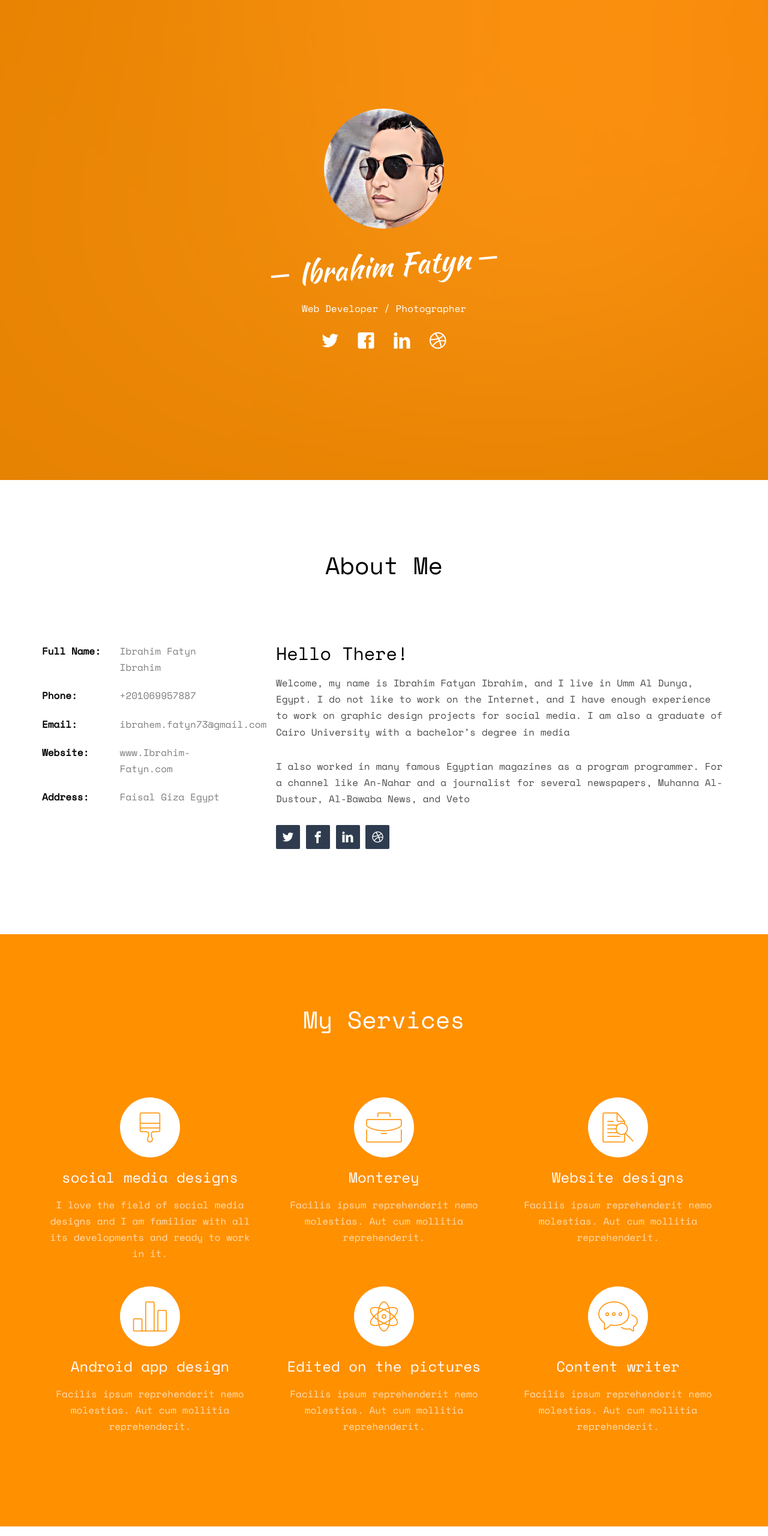
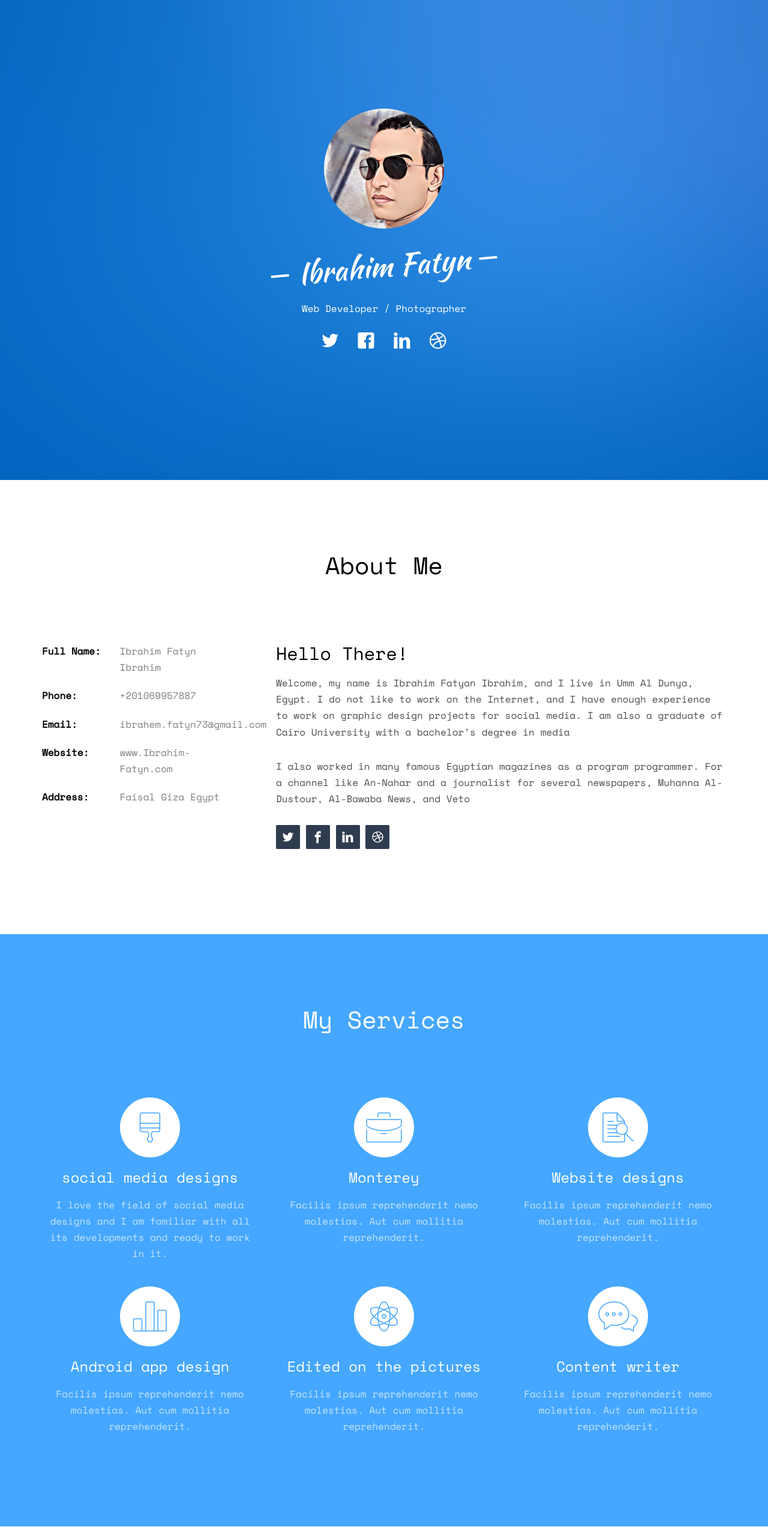
Before and after one commit to ibrahemfatyn73/My-Works, a plain HTML site: page index.html in a window 1280 px wide. Shown: the top 2560 px of the page at 60% size. Drawn offline with nearby package versions, Linux system fonts and the light colour scheme; files whose address does not match are found by name.

Commit message:
Add files via upload

```diff
--- a/css/style.css
+++ b/css/style.css
@@ -100,7 +100,7 @@ h1, h2, h3, h4, h5, h6, figure {
   bottom: 0;
   left: 0;
   right: 0;
-  background: rgba(255, 144, 0, 0.9);
+  background: rgba(0, 135, 255, 0.73);
 }
 #fh5co-header .display-t,
 .fh5co-cover .display-t {
@@ -222,7 +222,7 @@ h1, h2, h3, h4, h5, h6, figure {
 }
 
 #fh5co-features {
-  background: #FF9000;
+  background: rgba(0, 135, 255, 0.73);
 }
 #fh5co-features h2 {
   color: #fff;
@@ -257,7 +257,7 @@ h1, h2, h3, h4, h5, h6, figure {
   display: table-cell;
   vertical-align: middle;
   height: 100px;
-  color: #FF9000 !important;
+  color:rgba(0, 135, 255, 0.73) !important;
 }
 #fh5co-features .feature-left .feature-copy {
   width: 100%;
@@ -308,7 +308,7 @@ h1, h2, h3, h4, h5, h6, figure {
 
 .fh5co-bg-dark {
   background: #2F3C4F;
-  background: #FF9000;
+  background: rgba(0, 135, 255, 0.73);
 }
 .fh5co-bg-dark .fh5co-heading h2 {
   color: #fff !important;
@@ -532,7 +532,7 @@ h1, h2, h3, h4, h5, h6, figure {
   top: 40px;
   left: 50%;
   margin-left: -21px;
-  background-color: #FF9000;
+  background-color: #000000;
   z-index: 100;
   display: table;
   -webkit-border-radius: 50%;
```
